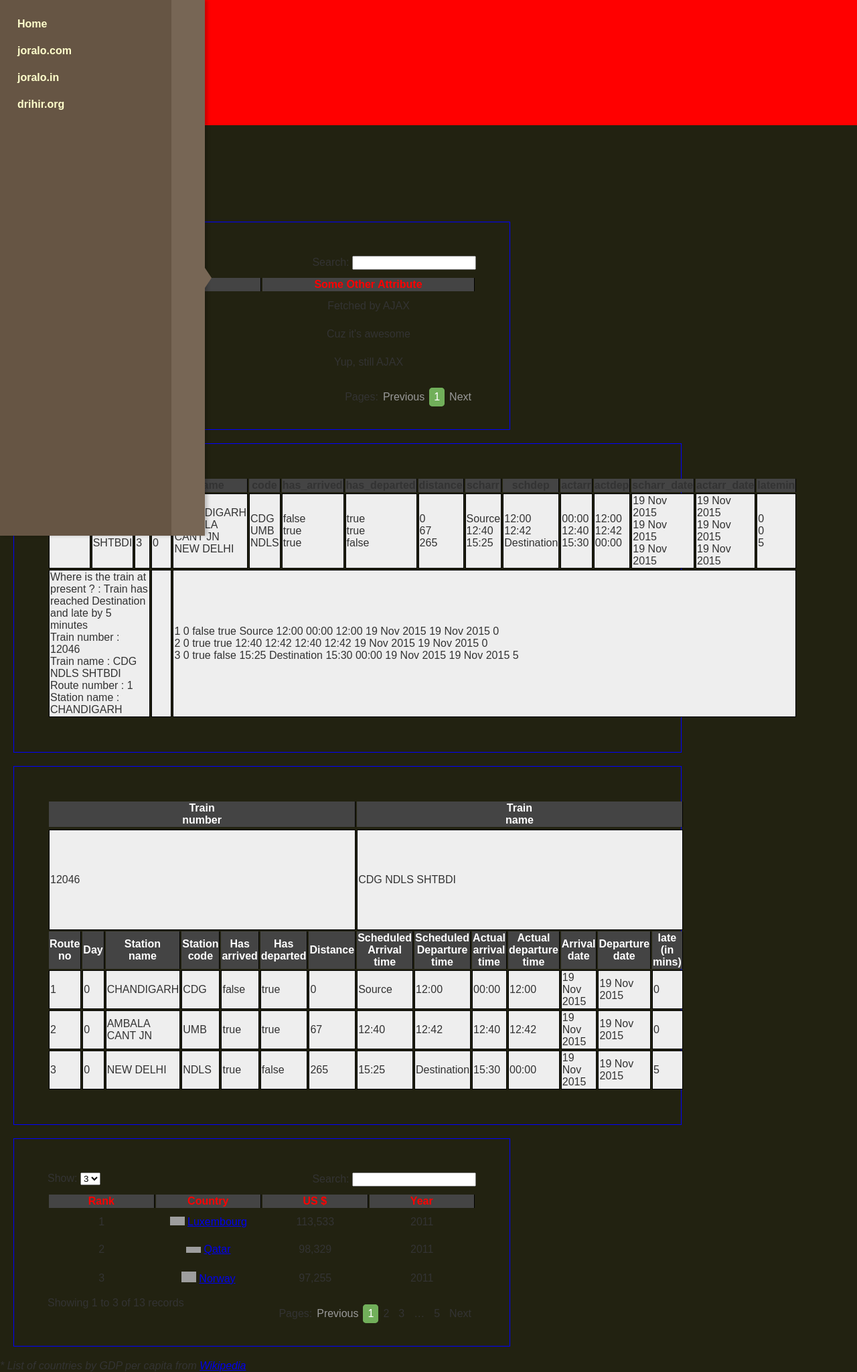
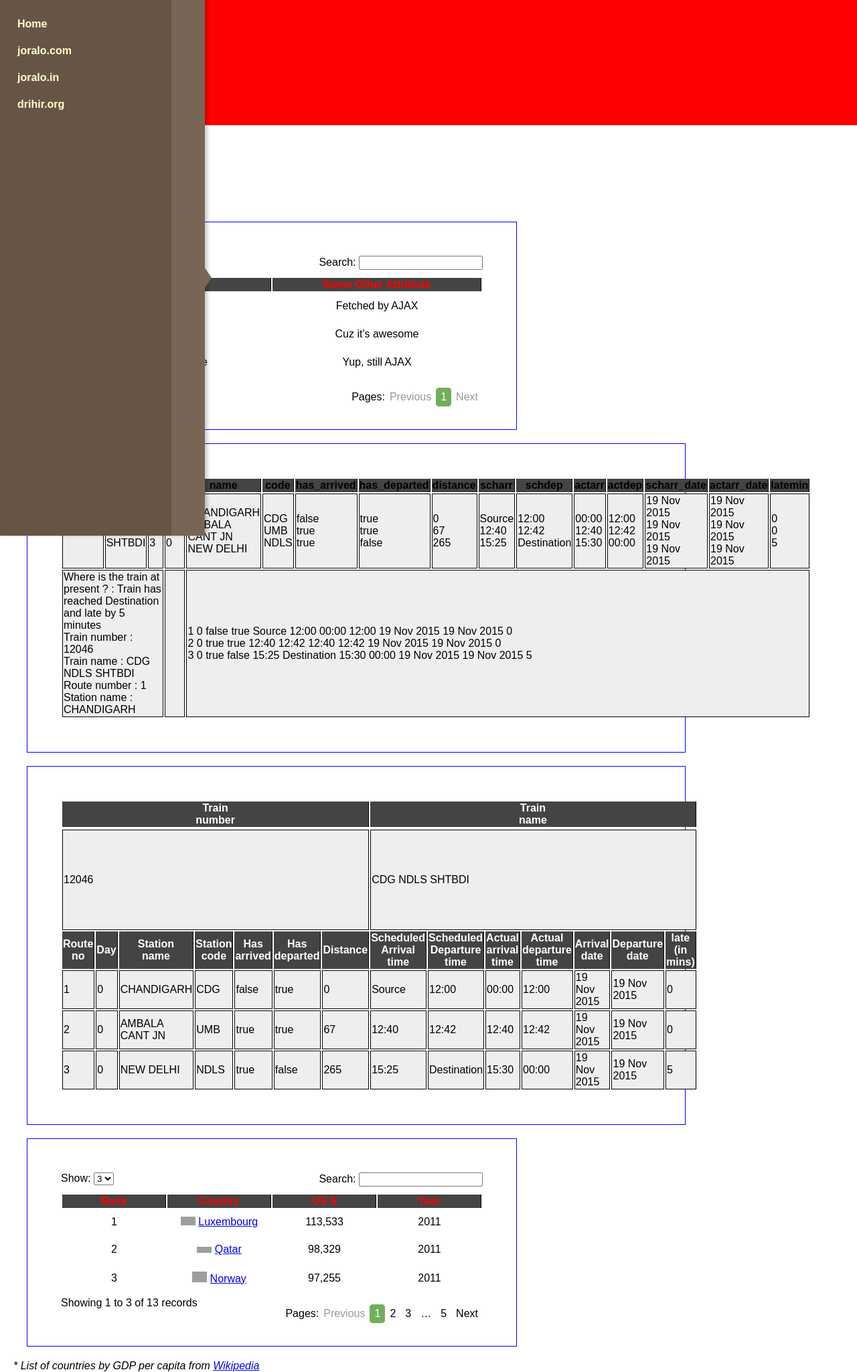
Before and after one commit to Deegit/Deegit.github.io, a PHP site: page / in a window 1280 px wide. Shown: the whole page at 67% size. Run offline with PHP 8.4, Linux system fonts and the light colour scheme; some libraries are stand-ins or nearby versions; grey boxes are pictures that could not be loaded.

Commit message:
Update styles.css

```diff
--- a/styles.css
+++ b/styles.css
@@ -3,14 +3,14 @@ body
 {
 	font-family: sans-serif;
 	font-size: 100%;
-	padding: 0;
+	padding-left: 20px;
 	margin: 0;
-	color: #333;
-	background-color: #221;
+	/*color: #333;
+	background-color: #221;*/
 }
 
 /* main page */
-article
+/*article
 {
 	position: fixed;
 	width: 70%;
@@ -45,7 +45,7 @@ article:after
 	background-image: linear-gradient(right, rgba(0,0,0,0.2) 0%, transparent 100%);
 	pointer-events: none;
 }
-
+*/
 /* navigation */
 nav
 {
@@ -103,7 +103,7 @@ nav a:hover, nav a:focus
 }
 
 /* hovering */
-article, article:after, nav, nav *
+/*article, article:after,*/ nav, nav *
 {
 	-webkit-transition: all 600ms ease;
 	-moz-transition: all 600ms ease;
@@ -117,7 +117,7 @@ nav:hover
 	left: 0;
 }
 
-nav:hover ~ article
+/*nav:hover ~ article
 {
 	-webkit-transform: translateX(16em) perspective(600px) rotateY(10deg);
 	-moz-transform: translateX(16em) perspective(600px) rotateY(10deg);
@@ -130,9 +130,9 @@ nav:hover ~ article:after
 {
 	left: 60%;
 }
-
+*/
 /* typography */
-footer
+/*footer
 {
 	margin-top: 2em;
 	border-top: 1px dotted #999;
@@ -151,3 +151,4 @@ p
 	line-height: 1.3em;
 	margin: 0 0 1.5m 0;
 }
+*/
```
